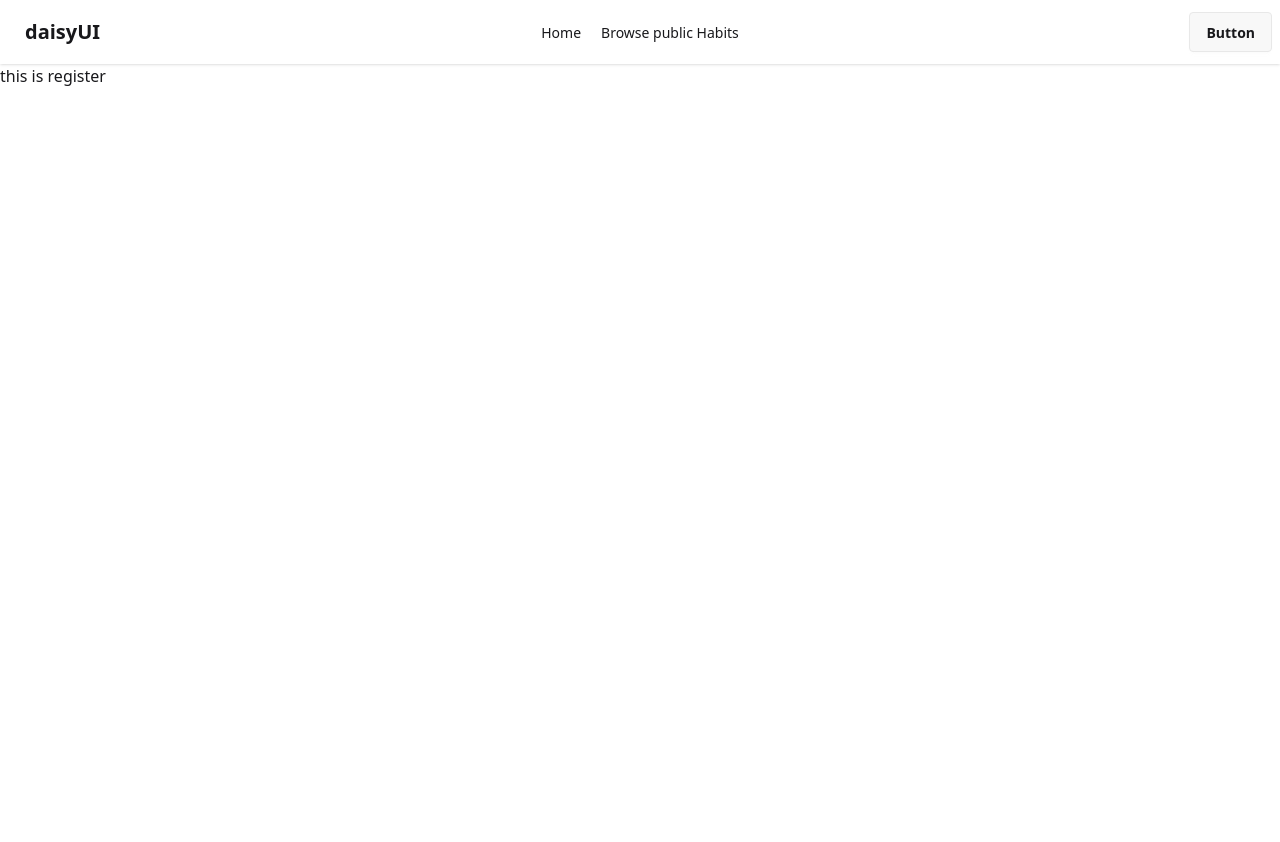
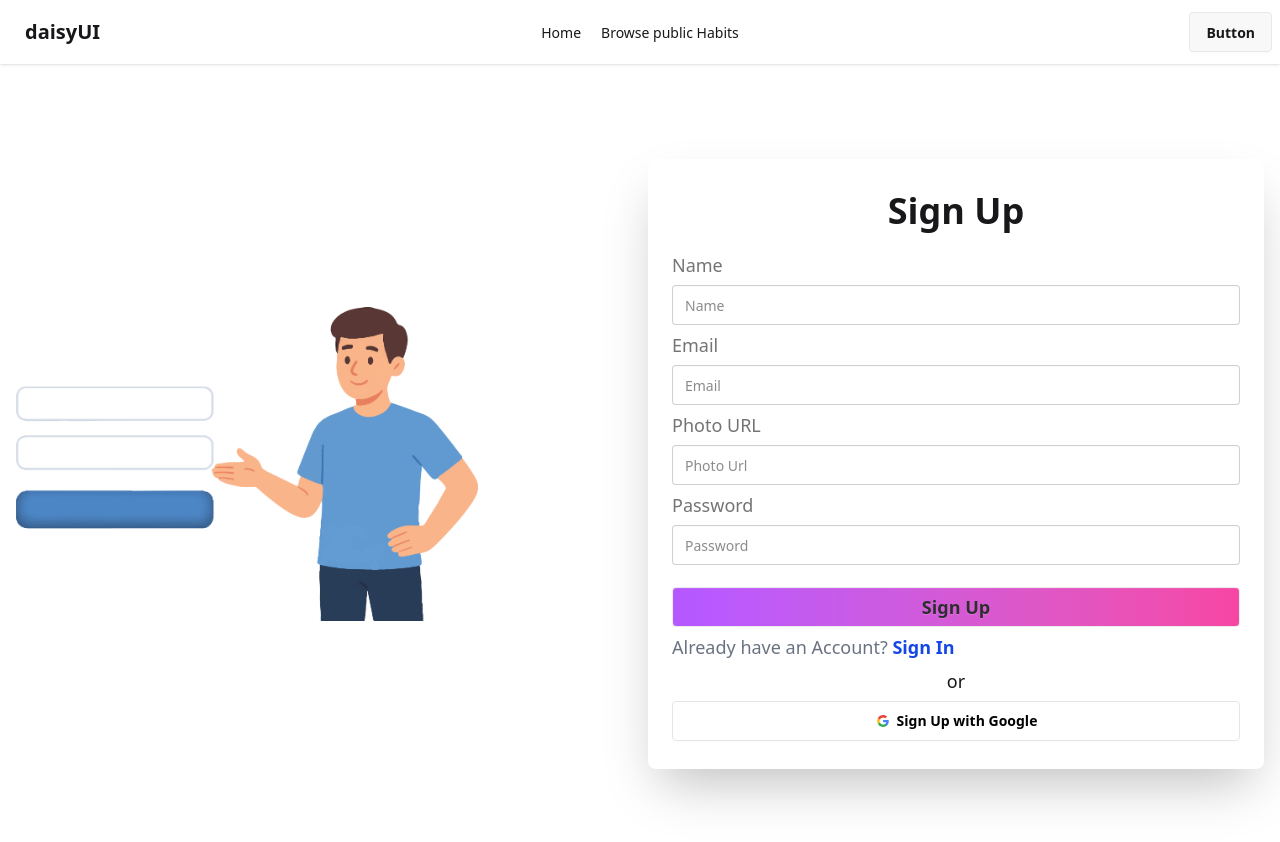
Before and after one commit to Rakibul29h/Habbit_Tracker_Client, a React (Vite) app: page /register in a window 1280 px wide. Shown: the top 842 px of the page. Before the commit the page ends 800 px from the top, so only its background shows below. Built offline with nearby package versions, Linux system fonts and the light colour scheme.

Commit message:
LogIn Page and Register page design done

```diff
--- a/src/Pages/LogIn/LogIn.jsx
+++ b/src/Pages/LogIn/LogIn.jsx
@@ -1,11 +1,75 @@
-import React from 'react';
-
+import React from "react";
+import logInimage from "../../assets/LogIn.png";
+import { Link } from "react-router";
 const LogIn = () => {
-    return (
-        <div>
-            this si  login
+  return (
+    <div>
+      <div className="hero min-h-screen">
+        <div className="hero-content flex-col lg:flex-row-reverse">
+          <div className="card bg-base-100 flex-1 shadow-2xl">
+            <div className="card-body">
+                <h2 className="text-2xl md:text-3xl lg:text-4xl font-bold text-center my-2 ">Sign In</h2>
+              <form className="fieldset text-lg m-2">
+                <label className="label">Email</label>
+                <input
+                  type="email"
+                  className="input w-full focus:outline-none"
+                  placeholder="Email"
+                  name="email"
+                />
+                <label className="label">Password</label>
+                <input
+                  type="password"
+                  className="input w-full focus:outline-none"
+                  placeholder="Password"
+                  name="password"
+                />
+                <div>
+                  <a className="link link-hover">Forgot password?</a>
+                </div>
+                <button className="customBtn btn mt-4 text-lg">Sign In</button>
+                <div className="text-gray-500">New to our website? <Link to={"/register"} className="text-blue-700 hover:text-blue-500 font-semibold">Sign Up</Link> </div>
+                <div className="text-center">or</div>
+                <button className="btn bg-white text-black border-[#e5e5e5]">
+                  <svg
+                    aria-label="Google logo"
+                    width="16"
+                    height="16"
+                    xmlns="http://www.w3.org/2000/svg"
+                    viewBox="0 0 512 512"
+                  >
+                    <g>
+                      <path d="m0 0H512V512H0" fill="#fff"></path>
+                      <path
+                        fill="#34a853"
+                        d="M153 292c30 82 118 95 171 60h62v48A192 192 0 0190 341"
+                      ></path>
+                      <path
+                        fill="#4285f4"
+                        d="m386 400a140 175 0 0053-179H260v74h102q-7 37-38 57"
+                      ></path>
+                      <path
+                        fill="#fbbc02"
+                        d="m90 341a208 200 0 010-171l63 49q-12 37 0 73"
+                      ></path>
+                      <path
+                        fill="#ea4335"
+                        d="m153 219c22-69 116-109 179-50l55-54c-78-75-230-72-297 55"
+                      ></path>
+                    </g>
+                  </svg>
+                  Sign In with Google
+                </button>
+              </form>
+            </div>
+          </div>
+          <div className="flex-1 lg:min-w-[450px]">
+            <img className="w-[75%]" src={logInimage} alt="" />
+          </div>
         </div>
-    );
+      </div>
+    </div>
+  );
 };
 
 export default LogIn;
--- a/src/Pages/Register/Register.jsx
+++ b/src/Pages/Register/Register.jsx
@@ -1,10 +1,83 @@
 import React from 'react';
-
+import signupImage from '../../assets/SignUp.png'
+import { Link } from 'react-router';
 const Register = () => {
     return (
-        <div>
-            this is register
+           <div>
+      <div className="hero min-h-screen">
+        <div className="hero-content w-full  flex-col lg:flex-row-reverse">
+          <div className="card bg-base-100 w-full flex-1 shadow-2xl">
+            <div className="card-body">
+                <h2 className="text-2xl md:text-3xl lg:text-4xl font-bold text-center my-2 ">Sign Up</h2>
+              <form className="fieldset text-lg">
+                <label className="label">Name</label>
+                <input
+                  type="text"
+                  className="input w-full focus:outline-none"
+                  placeholder="Name"
+                  name='name'
+                />
+                <label className="label">Email</label>
+                <input
+                  type="email"
+                  className="input w-full focus:outline-none"
+                  placeholder="Email"
+                />
+                                <label className="label">Photo URL</label>
+                <input
+                  type="text"
+                  className="input w-full focus:outline-none"
+                  placeholder="Photo Url"
+                  name='photoUrl'
+                />
+                <label className="label">Password</label>
+                <input
+                  type="password"
+                  className="input w-full focus:outline-none"
+                  placeholder="Password"
+                />
+                <button className="customBtn btn mt-4 py-4 text-lg">Sign Up</button>
+                <div className="text-gray-500">Already have an Account? <Link to={"/login"} className="text-blue-700 hover:text-blue-500 font-semibold">Sign In</Link> </div>
+                <div className="text-center">or</div>
+                <button className="btn bg-white text-black border-[#e5e5e5]">
+                  <svg
+                    aria-label="Google logo"
+                    width="16"
+                    height="16"
+                    xmlns="http://www.w3.org/2000/svg"
+                    viewBox="0 0 512 512"
+                  >
+                    <g>
+                      <path d="m0 0H512V512H0" fill="#fff"></path>
+                      <path
+                        fill="#34a853"
+                        d="M153 292c30 82 118 95 171 60h62v48A192 192 0 0190 341"
+                      ></path>
+                      <path
+                        fill="#4285f4"
+                        d="m386 400a140 175 0 0053-179H260v74h102q-7 37-38 57"
+                      ></path>
+                      <path
+                        fill="#fbbc02"
+                        d="m90 341a208 200 0 010-171l63 49q-12 37 0 73"
+                      ></path>
+                      <path
+                        fill="#ea4335"
+                        d="m153 219c22-69 116-109 179-50l55-54c-78-75-230-72-297 55"
+                      ></path>
+                    </g>
+                  </svg>
+                  Sign Up with Google
+                </button>
+              </form>
+            </div>
+          </div>
+          <div className="flex-1 lg:min-w-[450px]">
+            <img className="w-[75%]" src={signupImage} alt="" />
+          </div>
         </div>
+      </div>
+    </div>
     );
 };
 
--- /dev/null
+++ b/src/context/AuthContext.jsx
@@ -0,0 +1,3 @@
+import { createContext } from "react";
+
+export const AuthContext= createContext(null);
--- a/src/index.css
+++ b/src/index.css
@@ -2,3 +2,9 @@
 @plugin "daisyui" {
   themes: light --default, dark --prefersdark;
 }
+
+.customBtn{
+  @apply bg-linear-to-r from-purple-500 to-pink-500
+  opacity-90 hover:opacity-100
+transition-all duration-1000 ease-in-out  hover:shadow-lg hover:shadow-purple-300/50
+}
```
Also changed, not shown: src/assets/LogIn.png (added), src/assets/SignUp.png (added).
